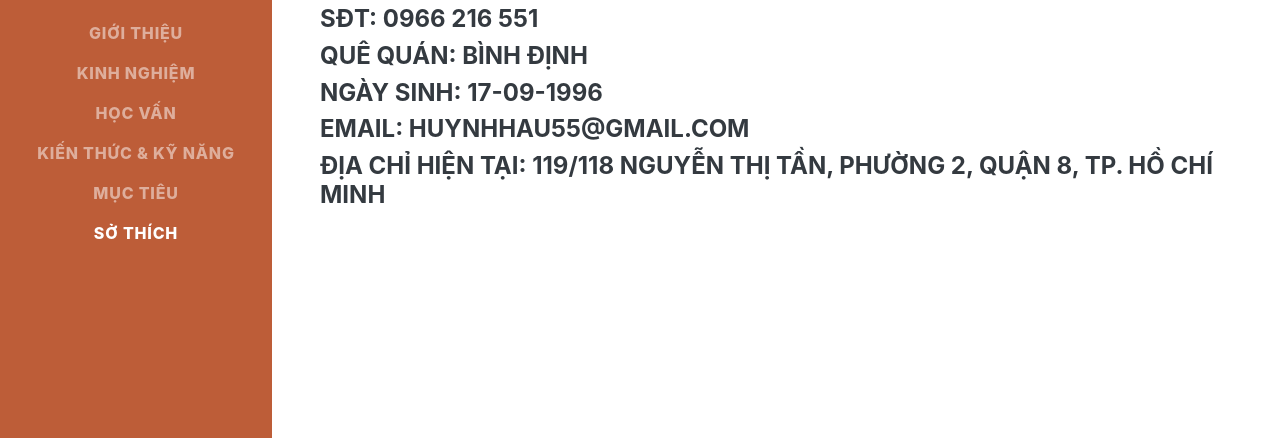
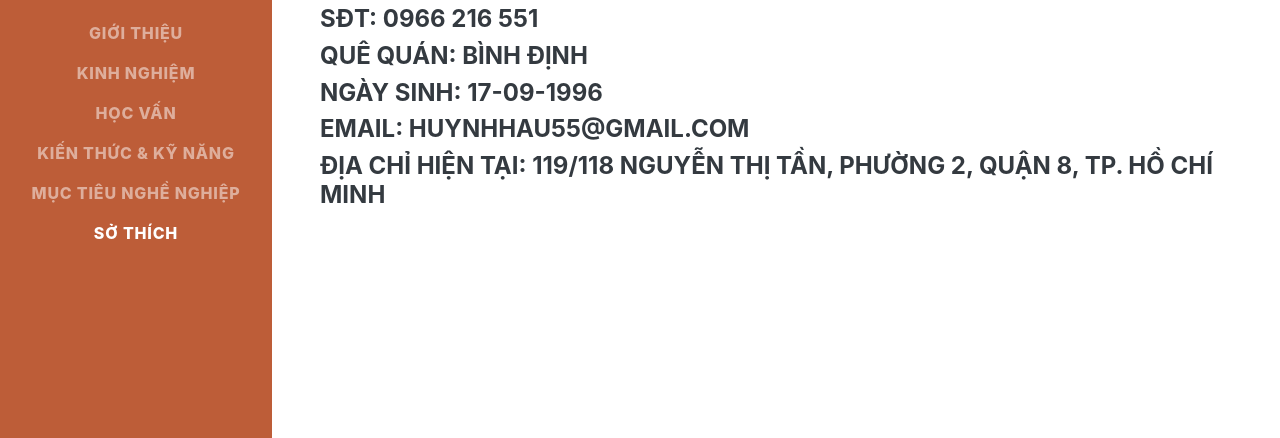
Before and after one commit to huynhhau55/cv_huynhvanhau, a plain HTML site: page index.html in a window 1280 px wide. Shown: the part 359-797 px from the top of the page. Drawn offline with nearby package versions, Linux system fonts and the light colour scheme; a web font is replaced by a local one.

Commit message:
Update CV - 30-10-2020 7

```diff
--- a/index.html
+++ b/index.html
@@ -29,7 +29,7 @@
                     <li class="nav-item"><a class="nav-link js-scroll-trigger" href="#experience">KINH NGHIỆM</a></li>
                     <li class="nav-item"><a class="nav-link js-scroll-trigger" href="#education">HỌC VẤN</a></li>
                     <li class="nav-item"><a class="nav-link js-scroll-trigger" href="#skills">KIẾN THỨC & KỸ NĂNG</a></li>
-                    <li class="nav-item"><a class="nav-link js-scroll-trigger" href="#interests">MỤC TIÊU</a></li>
+                    <li class="nav-item"><a class="nav-link js-scroll-trigger" href="#interests">MỤC TIÊU NGHỀ NGHIỆP</a></li>
                     <li class="nav-item"><a class="nav-link js-scroll-trigger" href="#awards">SỞ THÍCH</a></li>
                 </ul>
             </div>
```
